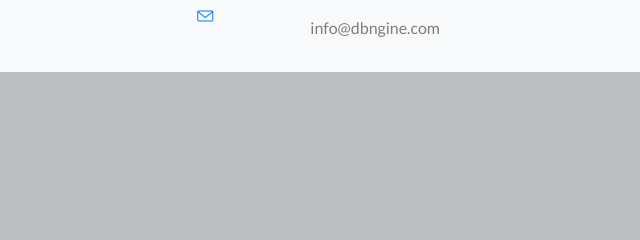
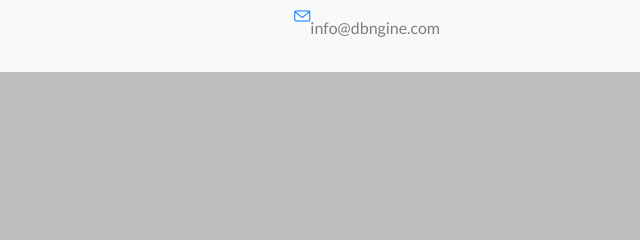
Before and after one commit to dba-git/dba-git, a website: page index.html in a window 1280 px wide. Shown: the top 240 px of the page, 0-640 px from the left. Drawn offline with Linux system fonts and the light colour scheme.

Commit message:
try out ml-auto

```diff
--- a/index.html
+++ b/index.html
@@ -33,7 +33,7 @@
             <div class="features-icons-icon d-flex">
     <!--          <i class="icon-phone m-auto text-primary"></i>
                <a class="navbar-text" href="#">+31(0)123456789</a> -->
-              <i class="icon-envelope mx-auto text-primary"></i>
+              <i class="icon-envelope ml-auto text-primary"></i>
               <a class="navbar-text" href="mailto:info@dbngine.com">info@dbngine.com</a>
               </div>
             </div>
```
